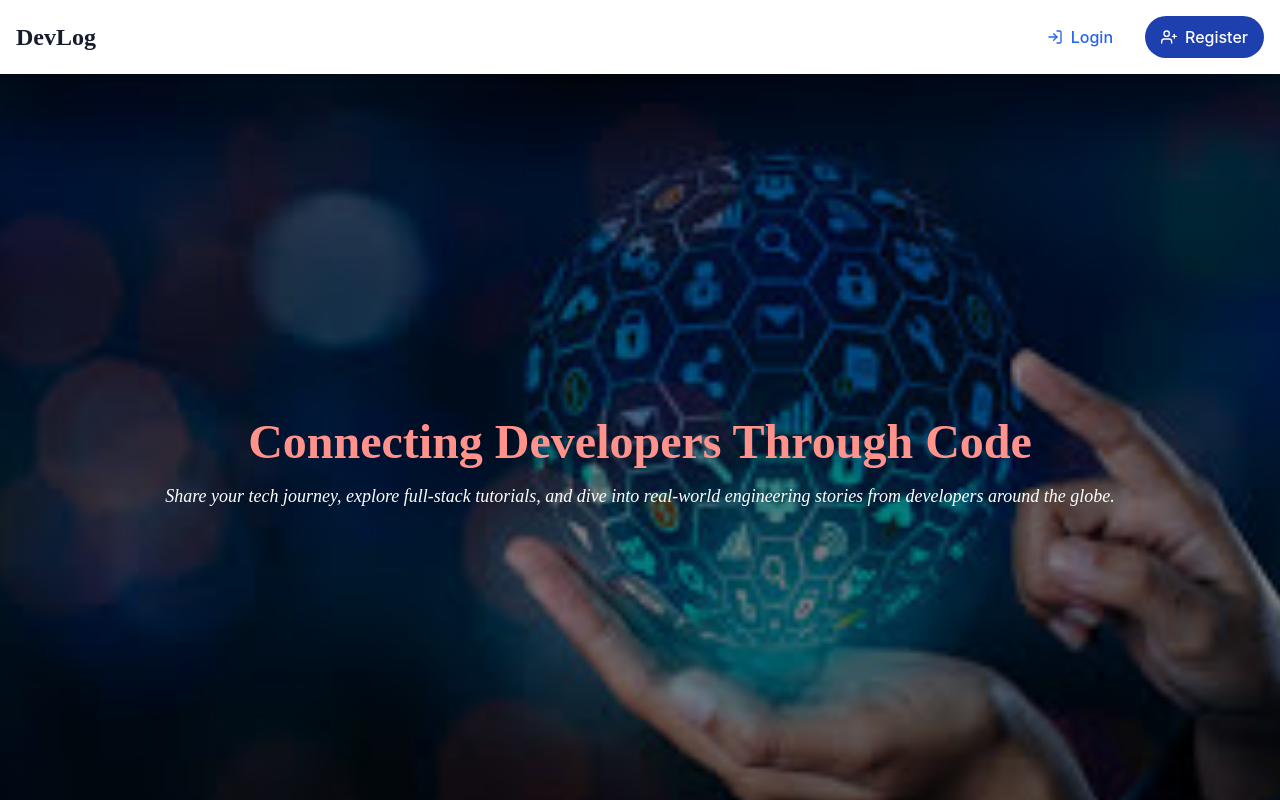
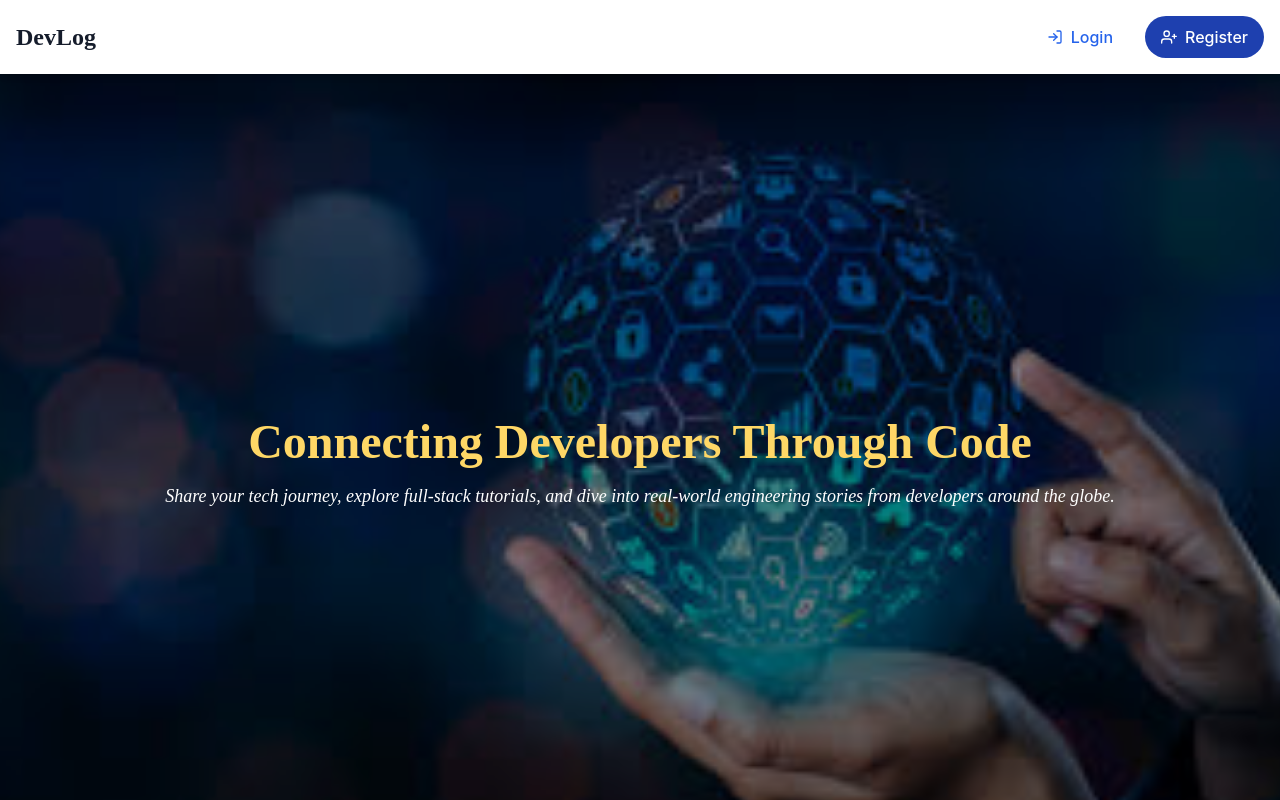
Before and after one commit to MahwishZa/crud-platform, a React (Create React App) app in the folder client/: page / in a window 1280 px wide. Shown: the top 800 px of the page. Built offline with nearby package versions, Linux system fonts and the light colour scheme; no server answers; the HTML template or start-up script is replaced by a standard one.

Commit message:
index.css

```diff
--- a/client/src/index.css
+++ b/client/src/index.css
@@ -36,7 +36,7 @@ a {
 
 blockquote,
 span {
-  @apply italic text-[#FF928B] text-lg;
+  @apply italic text-[#3FA9F5] text-lg;
   font-family: 'Dancing Script', cursive;
 }
 
@@ -51,7 +51,7 @@ button,
 }
 
 .btn-secondary {
-  @apply bg-[#FF928B] font-bold rounded shadow-md hover:shadow-lg;
+  @apply bg-[#3FA9F5] font-bold rounded shadow-md hover:shadow-lg;
 }
 
 .hover-link {
@@ -67,7 +67,7 @@ button,
 }
 
 .image-heading {
-  @apply text-5xl text-[#FF928B] font-bold mb-4 relative
+  @apply text-5xl text-[#FED766] font-bold mb-4 relative
 }
 
 .form-textarea {
@@ -79,5 +79,5 @@ button,
 }
 
 .user-logo {
-  @apply w-12 h-12 bg-[#FF928B] rounded-full flex items-center justify-center text-[#EFF1F3] font-bold
+  @apply w-12 h-12 bg-[#3FA9F5] rounded-full flex items-center justify-center text-[#EFF1F3] font-bold
 }
```
